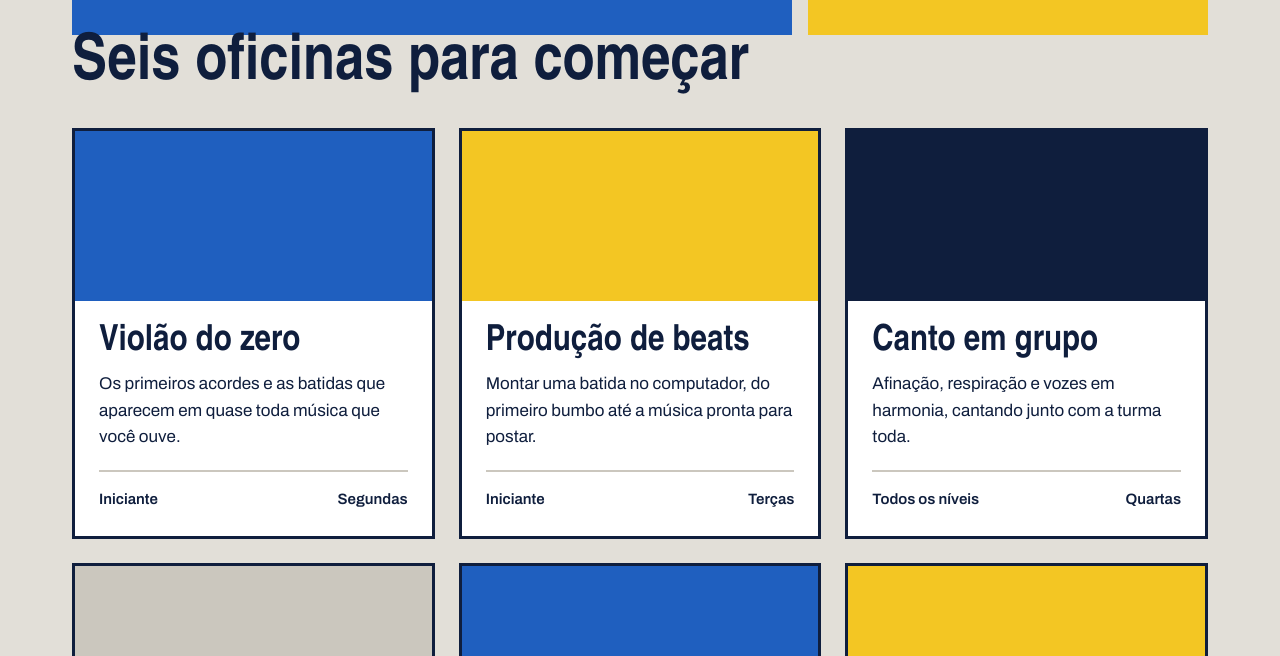
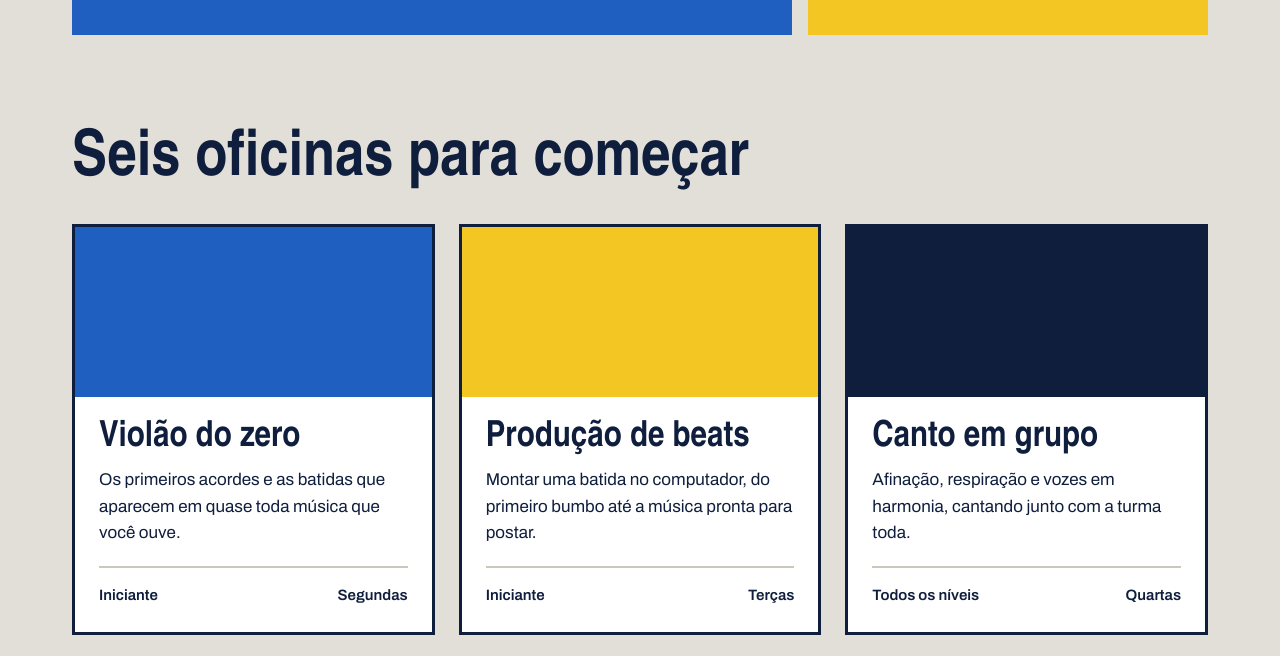
Before and after one commit to bryanmeloportela28/laje_sonora, a plain HTML site: page index.html in a window 1280 px wide. Shown: the part 671-1327 px from the top of the page. Drawn offline with Linux system fonts and the light colour scheme; a web font is replaced by a local one.

Commit message:
Página de oficinas pronta
Página de oficinas pronta

```diff
--- a/index.html
+++ b/index.html
@@ -43,7 +43,7 @@
 
         </section>
 
-        <section class="conteudo ecao">
+        <section class="conteudo secao">
 
             <h2 class="titulo-secao">Seis oficinas para começar</h2>
 
```
